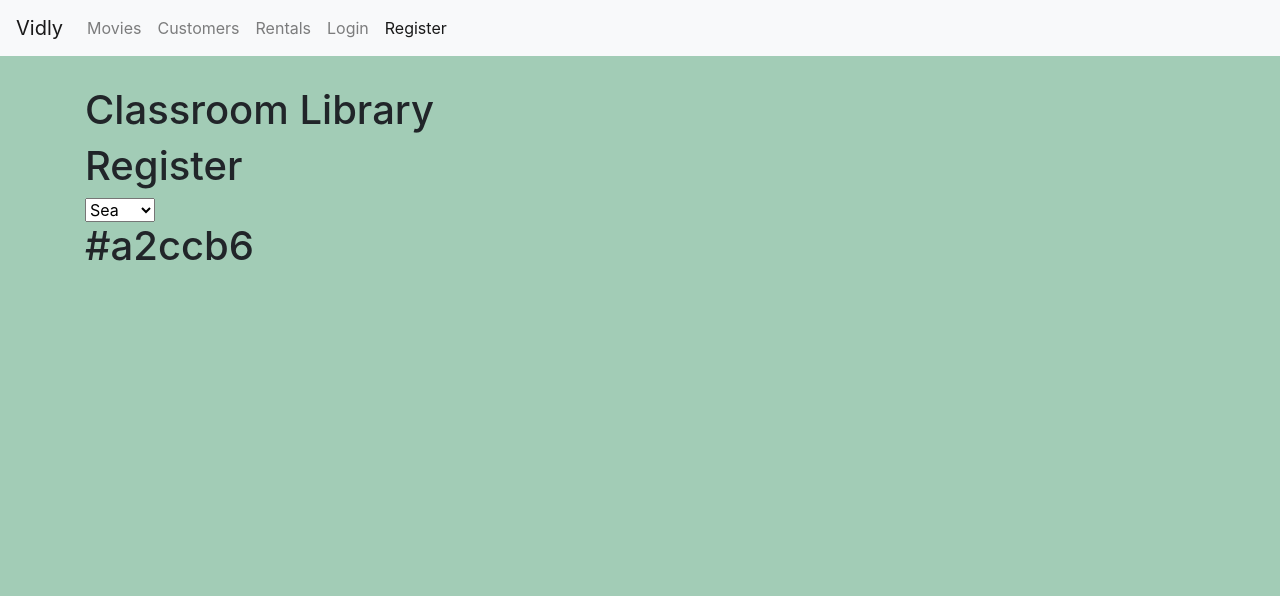
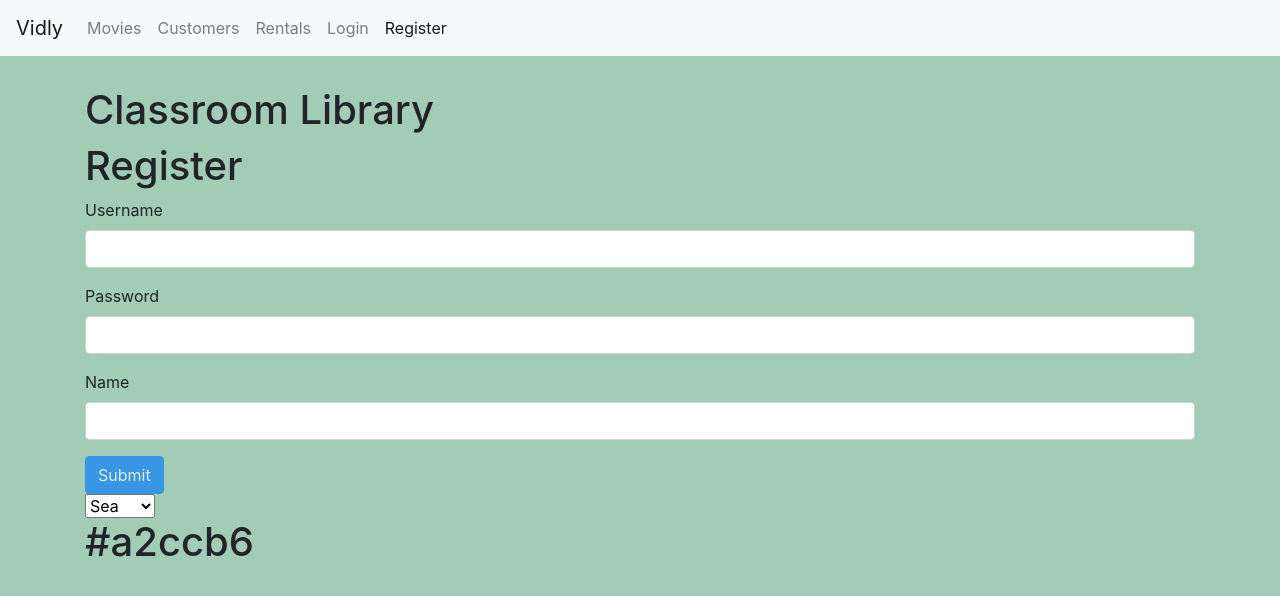
Before and after one commit to baboettcher/classroom-library, a React (Create React App) app: page /register in a window 1280 px wide. Shown: the top 596 px of the page. Built offline with nearby package versions, Linux system fonts and the light colour scheme.

Commit message:
register form and validation

```diff
--- a/src/components/loginForm.jsx
+++ b/src/components/loginForm.jsx
@@ -2,19 +2,15 @@
 import Form from "./common/form"
 import Joi from "joi-browser"
 
-// TUESDAY: - REGISTER COMPONENT
-// Username must be a valid email
-// Password muts be a minimum of 5 characters
-//
 
 class LoginForm extends Form {
-  state = {
-    data: {
-      username: "",
-      password: ""
-    },
-    errors: {}
-  }
+  // state = {
+  //   data: {
+  //     username: "",
+  //     password: ""
+  //   },
+  //   errors: {}
+  // }
 
   schema = {
     username: Joi.string().required().label("Username"),
--- a/src/components/register.jsx
+++ b/src/components/register.jsx
@@ -1,11 +1,49 @@
 import React, { Component } from 'react';
 import Form from "./common/form"
+import Joi from "joi-browser"
 
-class Register extends Form {
-  state = {}
+
+class RegisterForm extends Form {
+  state = {
+    data: {
+      username: "", password: "", name: ""
+    },
+    errors: {}
+  }
+
+  schema = {
+    username: Joi.string()
+      .required()
+      .label("Username")
+      .email(),
+    // .email({ minDomainSegments: 2, tlds: { allow: ['com', 'net'] } }),
+    password: Joi.string()
+      .required()
+      .label("Password")
+      .min(5),
+    name: Joi.string()
+      .required()
+      .label("Name")
+  }
+
+  doSubmit = () => {
+    // call server
+    console.log("submitted")
+  }
+
   render() {
-    return (<h1>Register</h1>);
+    return (
+      <div>
+        <h1>Register</h1>
+        <form onSubmit={this.handleSubmit}>
+          {this.renderInput("username", "Username")}
+          {this.renderInput("password", "Password", "password")}
+          {this.renderInput("name", "Name")}
+          {this.renderButton("Submit")}
+        </form>
+      </div>
+    );
   }
 }
 
-export default Register;
+export default RegisterForm;
```
